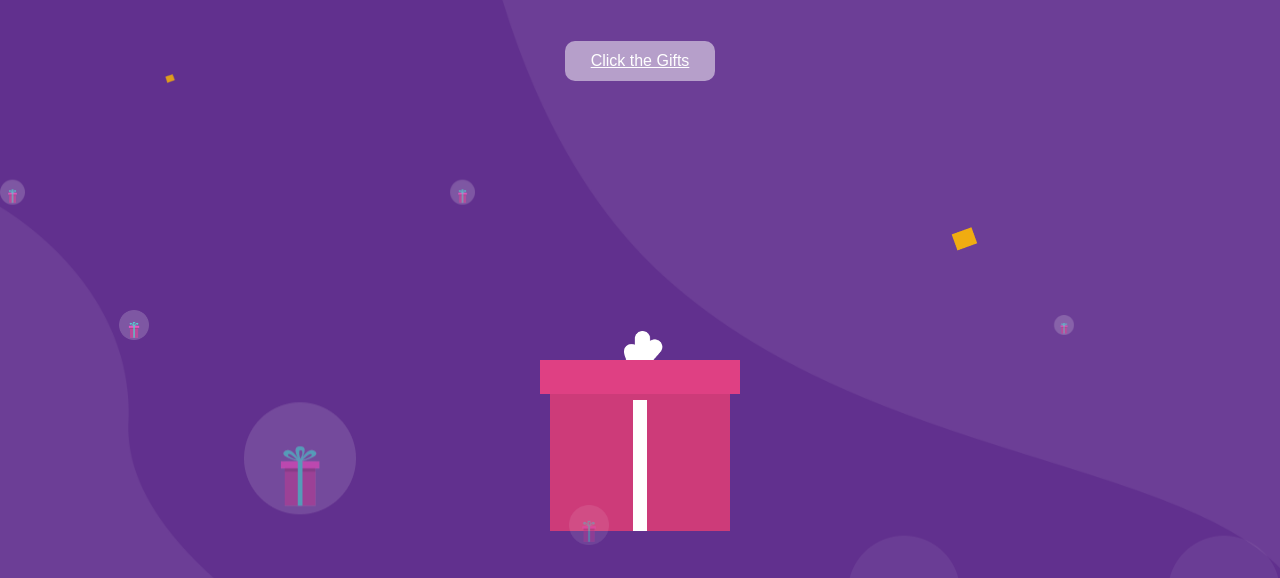
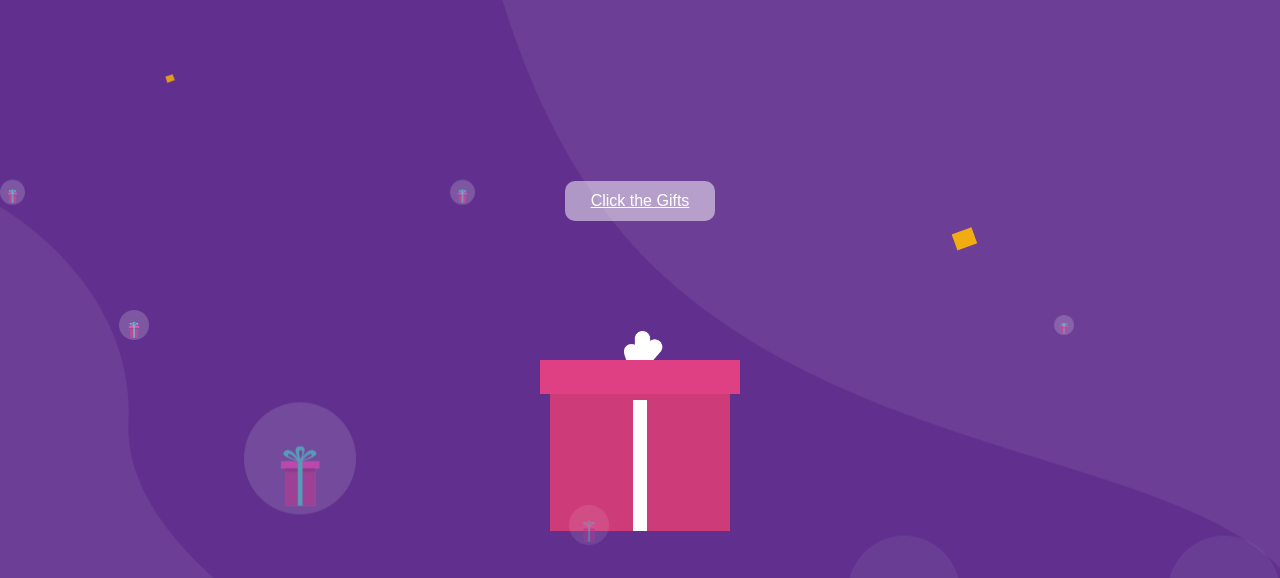
Before and after one commit to Dherp26/Suprise, a plain HTML site: page index.html in a window 1280 px wide. Shown: the part 219-797 px from the top of the page. Drawn offline with nearby package versions, Linux system fonts and the light colour scheme; a web font is replaced by a local one.

Commit message:
Update style.css

```diff
--- a/css/style.css
+++ b/css/style.css
@@ -95,7 +95,7 @@ body {
   text-align: center;
   left: 50%;
   transform: translateX(-50%);
-  bottom: 500px;
+  bottom: 360px;
   transition: all 0.5s;
 }
 
```
